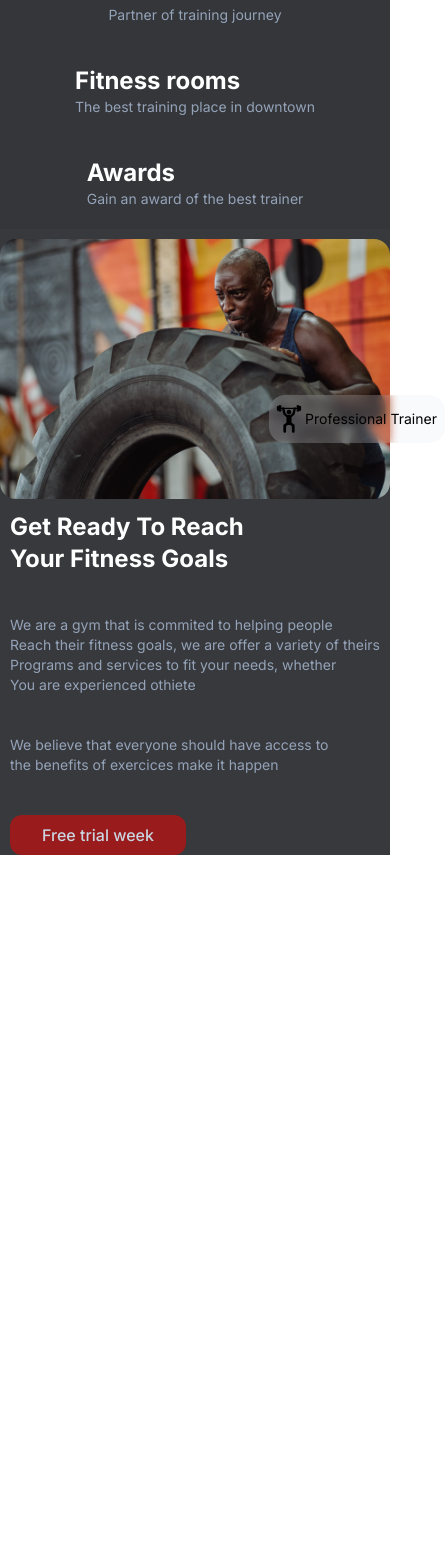
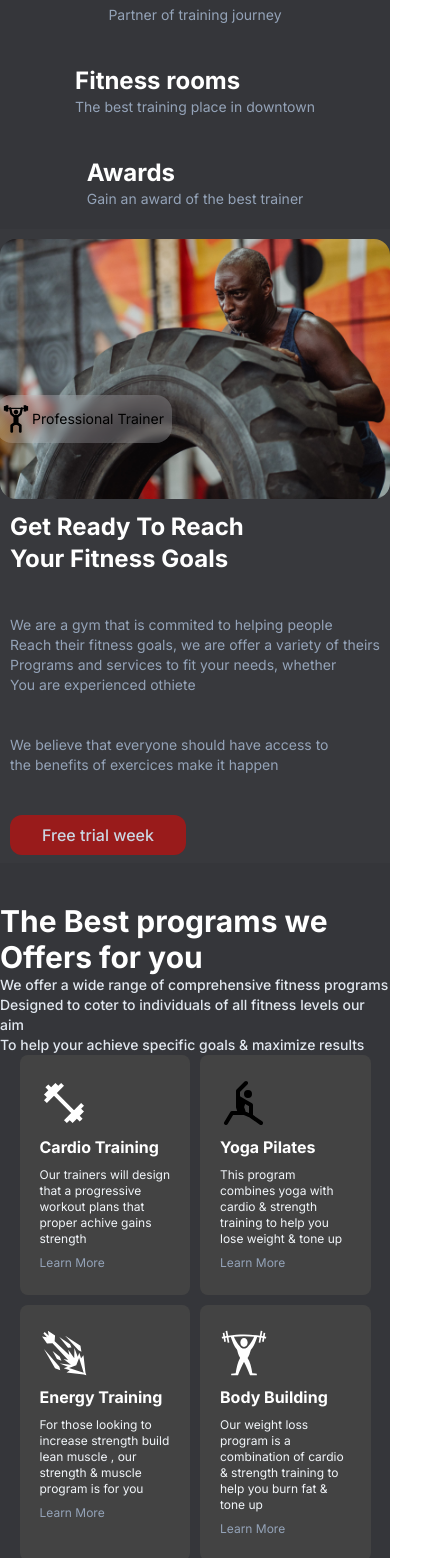
Before and after one commit to tchasinga/gym-rooms, a Next.js app: page / in a window 390 px wide. Shown: the part 1261-2819 px from the top of the page, 445 px wide, since content can reach past the window. Before the commit the page ends 2116 px from the top, so only its background shows below. Built offline with nearby package versions, Linux system fonts and the light colour scheme.

Commit message:
new code is added

```diff
--- a/src/app/components/BestOffer.jsx
+++ b/src/app/components/BestOffer.jsx
@@ -4,9 +4,9 @@ import { myObject } from '../projects/mygridsysten'
 
 export default function BestOffer() {
   return (
-    <div className='max-w-6xl mx-auto pt-10 w-full pb-10'>
+    <div className='max-w-6xl mx-auto pt-10 w-full pb-10 '>
 
-      <div className="flex justify-between items-center">
+      <div className="flex justify-between items-center flex-wrap ">
         <div className="text-3xl font-bold text-white">
           <h1>The Best programs we <br /> Offers for you</h1>
         </div>
--- a/src/app/globals.css
+++ b/src/app/globals.css
@@ -91,7 +91,7 @@ section:nth-child(1){
 
 .myfirstgrid{
   display: grid;
-  grid-template-columns: repeat(auto-fit, minmax(250px, 1fr));
+  grid-template-columns: repeat(auto-fit, minmax(150px, 1fr));
   grid-gap: 10px;
 }
 
@@ -262,6 +262,11 @@ section:nth-child(1){
   object-fit: contain;
 }
 
+.addingFlexHeigh{
+  height: 100%;
+  padding-bottom: 10%;
+}
+
 }
 
 /* Adding my mobile version */
@@ -303,6 +308,7 @@ section:nth-child(1){
 
   .addingFlexHeigh{
     height: 100%;
+    padding-bottom: 2%;
   }
 
   .reme{
@@ -310,4 +316,14 @@ section:nth-child(1){
     object-fit: fill;
   }
 
+  .myblur{
+    position: absolute;
+    left: -1%;
+  }
+
+  .myfirstgrid{
+    width: 90%;
+    margin: 0 auto;
+  }
+
 }
--- a/src/app/page.jsx
+++ b/src/app/page.jsx
@@ -13,6 +13,10 @@ export default function Home() {
        <section className='addingFlexHeigh'>
          <Companies />
        </section>
+
+       <div className='NewCodeIsnow '>
+       <BestOffer />
+       </div>
     </main>
   )
 }
```
